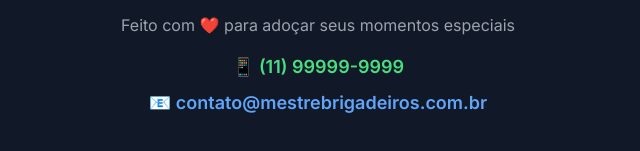
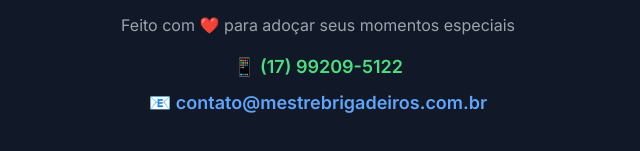
Before and after one commit to dipfood/shop, a plain HTML site: page mestrebrigadeiros/index.html in a window 1280 px wide. Shown: the part 3344-3495 px from the top of the page, 322-962 px from the left. Drawn offline with nearby package versions, Linux system fonts and the light colour scheme.

Commit message:
Update index.html

```diff
--- a/mestrebrigadeiros/index.html
+++ b/mestrebrigadeiros/index.html
@@ -526,7 +526,7 @@
                 <p>Feito com ❤️ para adoçar seus momentos especiais</p>
                 <div class="space-y-2">
                     <a href="tel:+5517992095122" class="block text-lg font-semibold text-green-400">
-                        📱 (11) 99999-9999
+                        📱 (17) 99209-5122
                     </a>
                     <a href="mailto:contato@mestrebrigadeiros.com.br" class="block text-lg font-semibold text-blue-400">
                         📧 contato@mestrebrigadeiros.com.br
```
